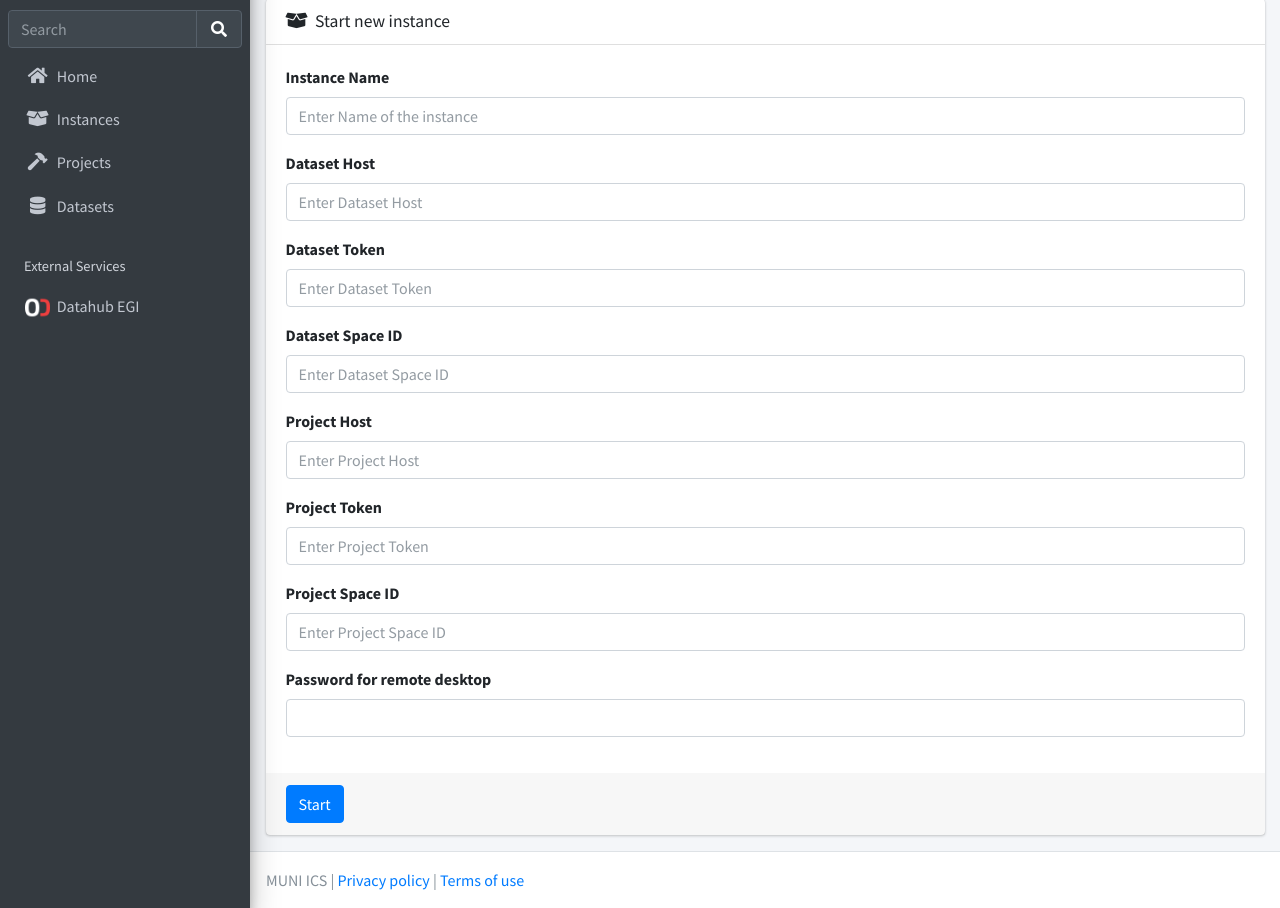
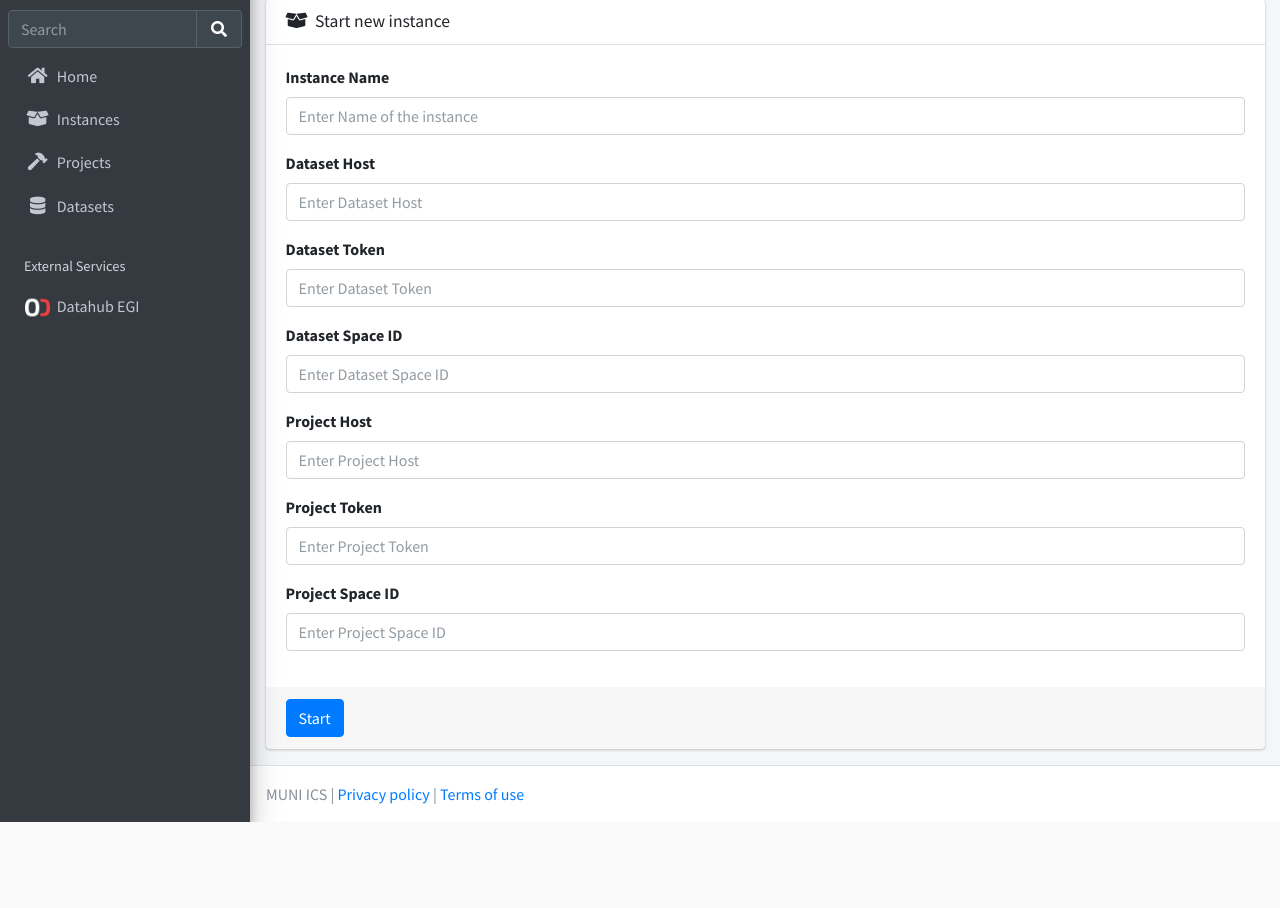
Before and after one commit to CERIT-SC/scipion-portal, a Django app: page /create-instance-form/ in a window 1280 px wide. Shown: the part 131-1039 px from the top of the page. After the commit the page ends 953 px from the top, so only its background shows below. Run offline with Django 4.2, Linux system fonts and the light colour scheme; the visitor is signed in with stand-in values (Sample User, id 1); style sheets or scripts are compiled from the project's sources; parts of the project's set-up code (start-up, migrations or seed data) failed here and were passed over; some libraries are stand-ins or nearby versions.

Commit message:
remove forgotten vnc password textbox from the form

```diff
--- a/scipo/web/templates/create-instance-form.html
+++ b/scipo/web/templates/create-instance-form.html
@@ -88,11 +88,6 @@
                                     <input name="od.project.spaceId" type="text" class="form-control"
                                         placeholder="Enter Project Space ID">
                                 </div>
-                                <div class="form-group">
-                                    <label>Password for remote desktop</label>
-                                    <input name="vnc.vncPassword" type="password" class="form-control"
-                                        placeholder="{{ passwd }}">
-                                </div>
                             </div>
 
                             <div class="card-footer">
```
